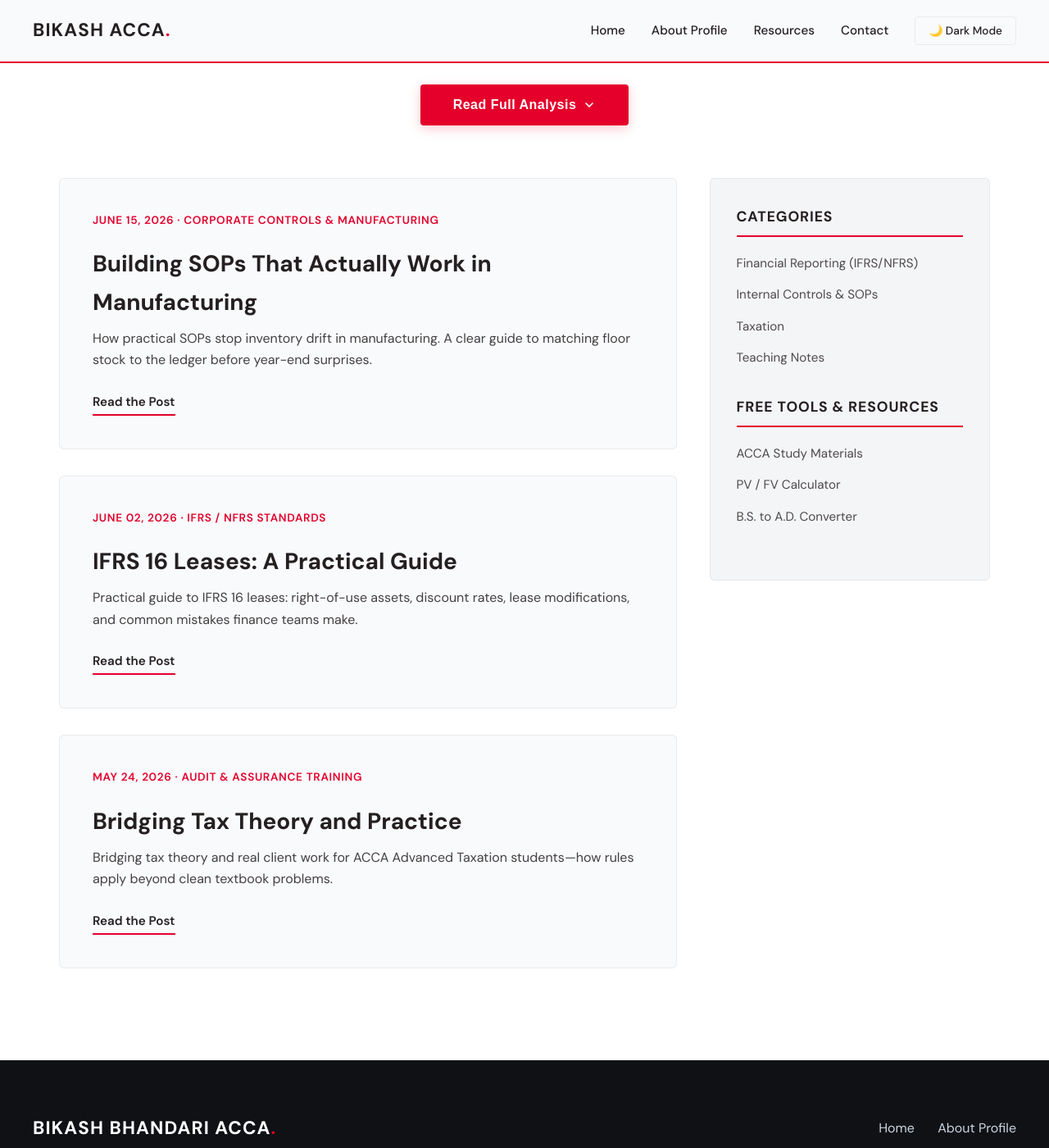
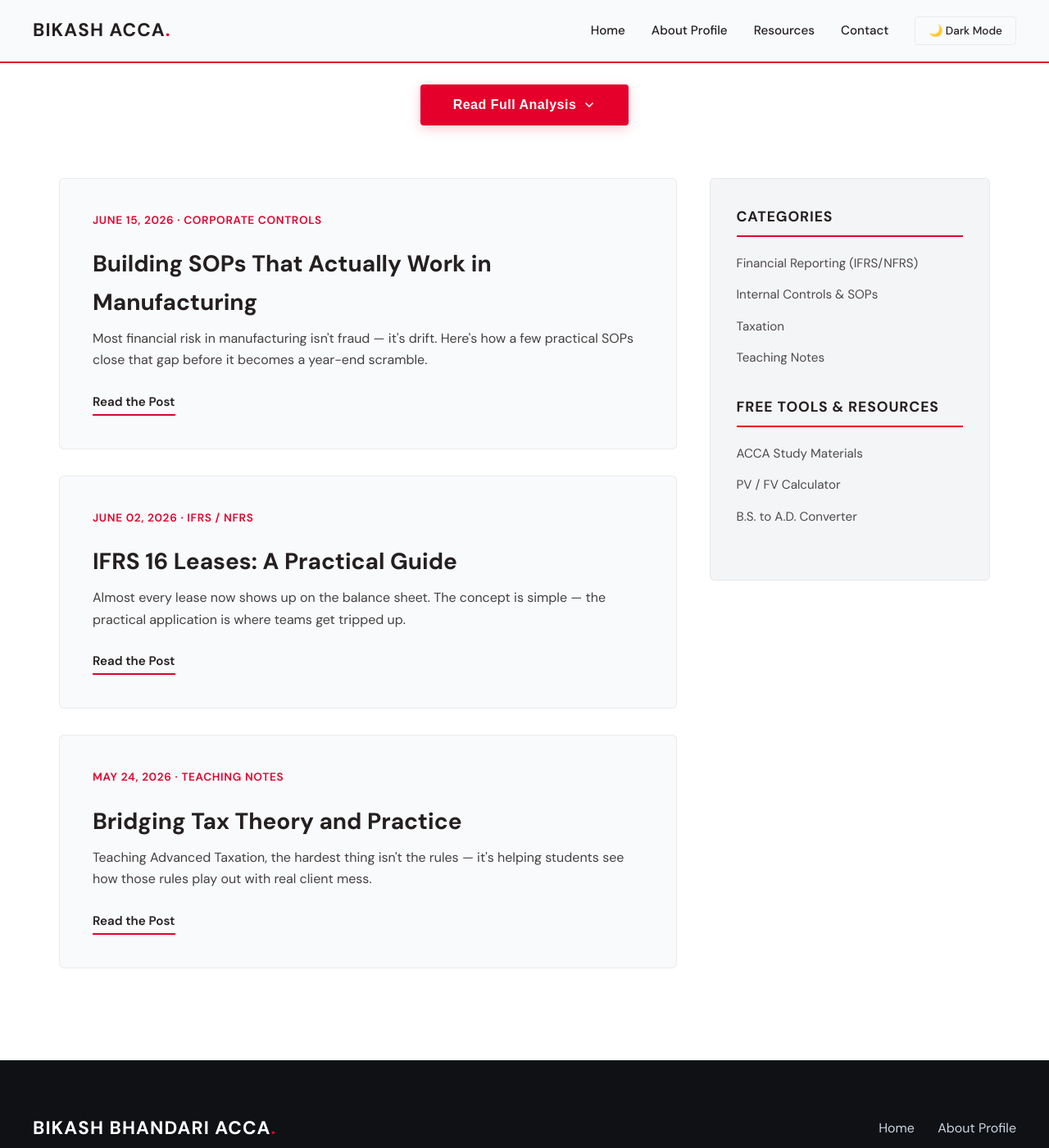
Before and after one commit to iambeekas/Site, a Jekyll site: the page built from blog.html, in a window 1280 px wide and 1400 px high, scrolled down 1136 px. Shown: the whole window at 82% size. Built offline with Jekyll 4.4.1, drawn with Linux system fonts in a browser that asks for light colours.

Commit message:
Fix Resources & Blog pages: remove broken Jekyll Liquid tags
- Resources: remove misplaced Contentful block that showed "Loading posts..."
- Resources: replace {% for post %} loop with the three real article cards
- Blog: replace {% for post %} loop with the same three articles
- Site is static + Contentful; Liquid was never processed and showed as raw text

```diff
--- a/blog.html
+++ b/blog.html
@@ -606,14 +606,24 @@
         <div class="layout">
             <!-- Articles Content Stack -->
             <section>
-                {% for post in site.posts %}
                 <article class="post">
-                    <div class="meta">{{ post.date | date: "%B %d, %Y" }} &middot; {{ post.category }}</div>
-                    <h2>{{ post.title }}</h2>
-                    <p>{{ post.description }}</p>
-                    <a href="{{ post.url }}" class="read-link">Read the Post</a>
+                    <div class="meta">June 15, 2026 &middot; Corporate Controls</div>
+                    <h2>Building SOPs That Actually Work in Manufacturing</h2>
+                    <p>Most financial risk in manufacturing isn't fraud — it's drift. Here's how a few practical SOPs close that gap before it becomes a year-end scramble.</p>
+                    <a href="sop-manufacturing.html" class="read-link">Read the Post</a>
                 </article>
-                {% endfor %}
+                <article class="post">
+                    <div class="meta">June 02, 2026 &middot; IFRS / NFRS</div>
+                    <h2>IFRS 16 Leases: A Practical Guide</h2>
+                    <p>Almost every lease now shows up on the balance sheet. The concept is simple — the practical application is where teams get tripped up.</p>
+                    <a href="ifrs16-leases.html" class="read-link">Read the Post</a>
+                </article>
+                <article class="post">
+                    <div class="meta">May 24, 2026 &middot; Teaching Notes</div>
+                    <h2>Bridging Tax Theory and Practice</h2>
+                    <p>Teaching Advanced Taxation, the hardest thing isn't the rules — it's helping students see how those rules play out with real client mess.</p>
+                    <a href="tax-theory-practice.html" class="read-link">Read the Post</a>
+                </article>
             </section>
 
             <!-- Sidebar Navigation Canvas -->
```
Also changed, not shown: Resources.html (+21 -38 lines).
